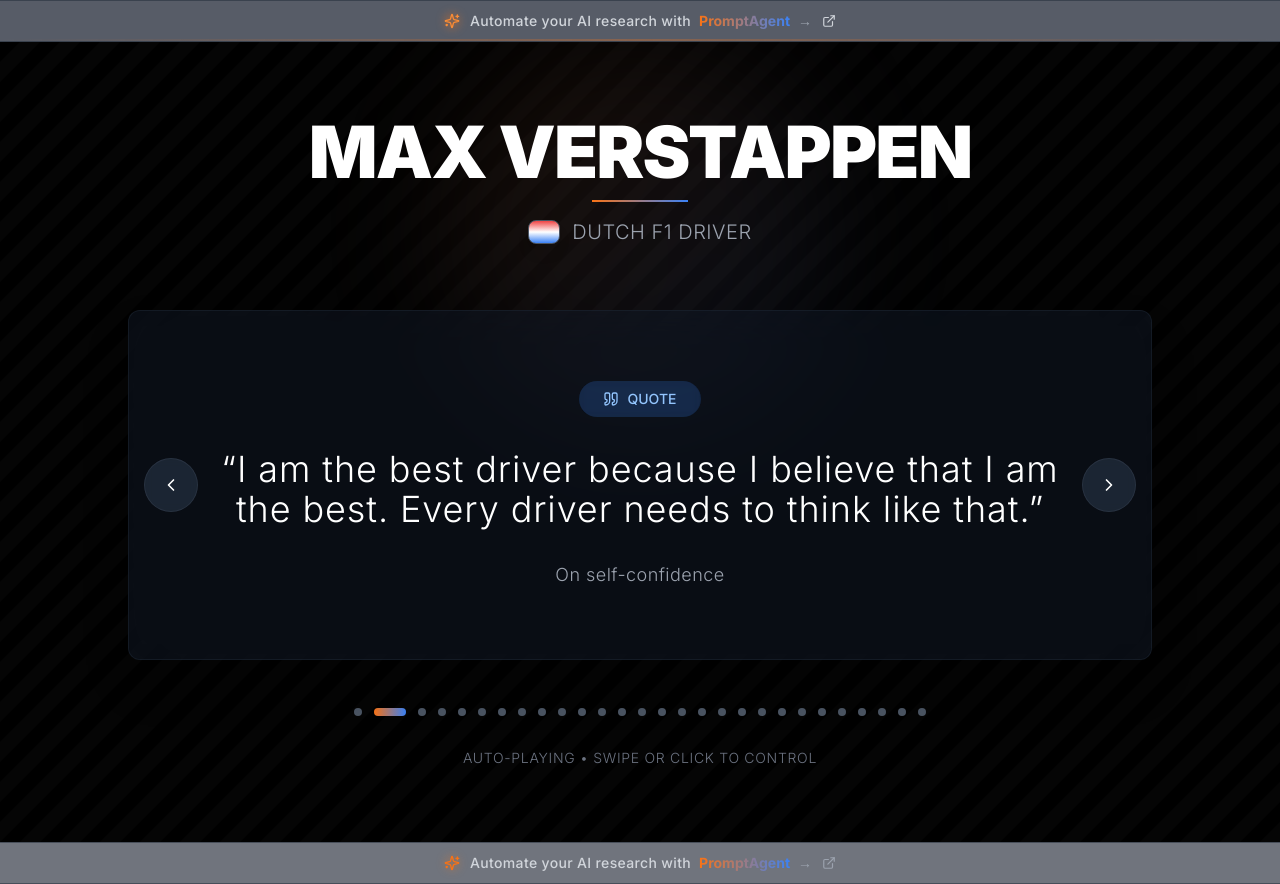
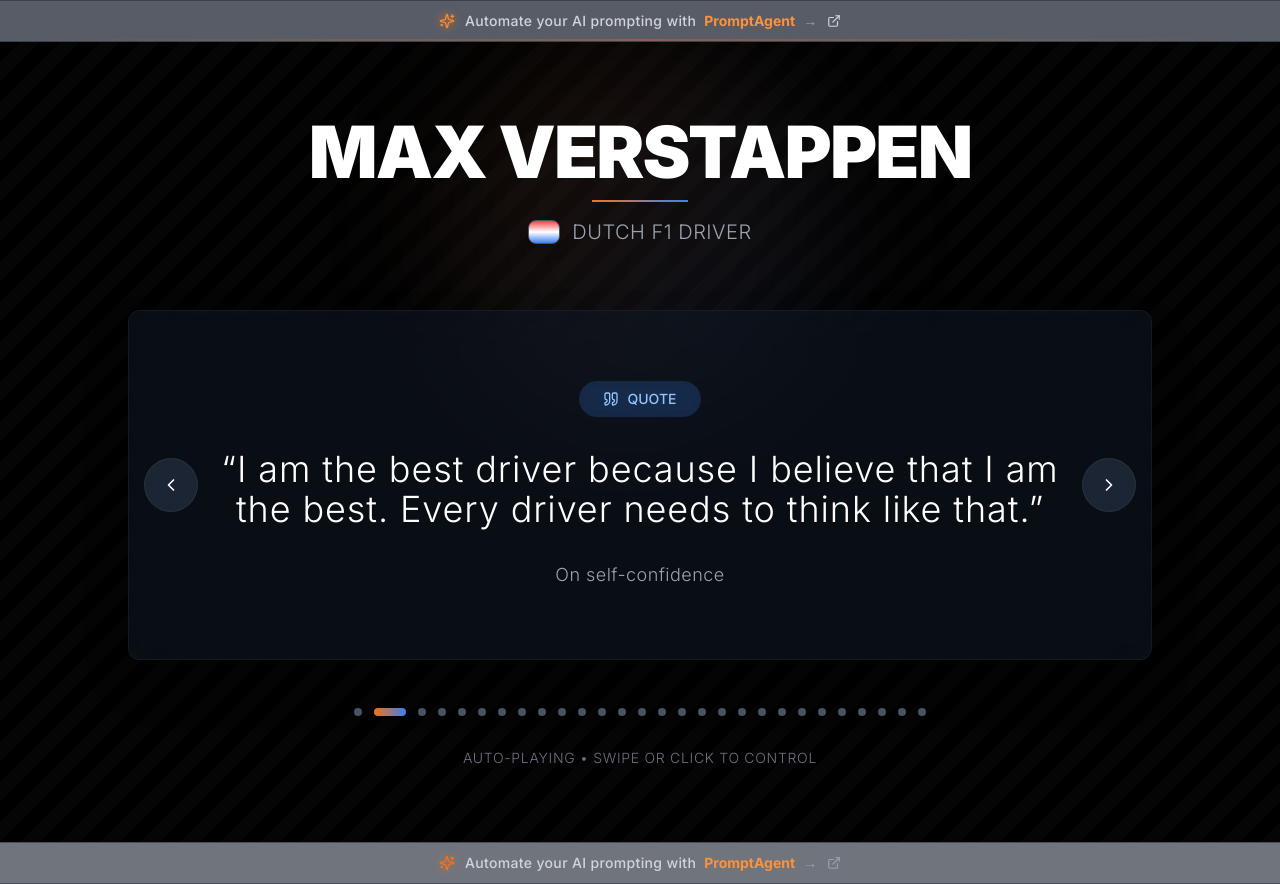
Before and after one commit to sinha-sys/max-verstappen-f1-dashboard, a Next.js app: page / in a window 1280 px wide. Built offline with nearby package versions, Linux system fonts and the light colour scheme.

Commit message:
Update PromptAgent banner text: change 'research' to 'prompting' and 'automation' to 'prompt automation'

```diff
--- a/components/PromptAgentBanner.tsx
+++ b/components/PromptAgentBanner.tsx
@@ -36,10 +36,10 @@
           {/* Text Content - Responsive */}
           <div className="flex items-center gap-1.5 sm:gap-2 flex-wrap justify-center">
             <span className="text-[10px] xs:text-xs sm:text-sm text-gray-300 font-medium tracking-wide whitespace-nowrap">
-              <span className="hidden sm:inline">Automate your AI research with </span>
-              <span className="sm:hidden">AI automation: </span>
+              <span className="hidden sm:inline">Automate your AI prompting with </span>
+              <span className="sm:hidden">AI prompt automation: </span>
             </span>
-            <span className="text-[10px] xs:text-xs sm:text-sm font-bold bg-gradient-to-r from-orange-500 to-blue-500 bg-clip-text text-transparent whitespace-nowrap">
+            <span className="text-[10px] xs:text-xs sm:text-sm font-bold text-orange-400 whitespace-nowrap">
               PromptAgent
             </span>
             <span className="text-xs sm:text-sm text-gray-400 font-light hidden sm:inline">
```
